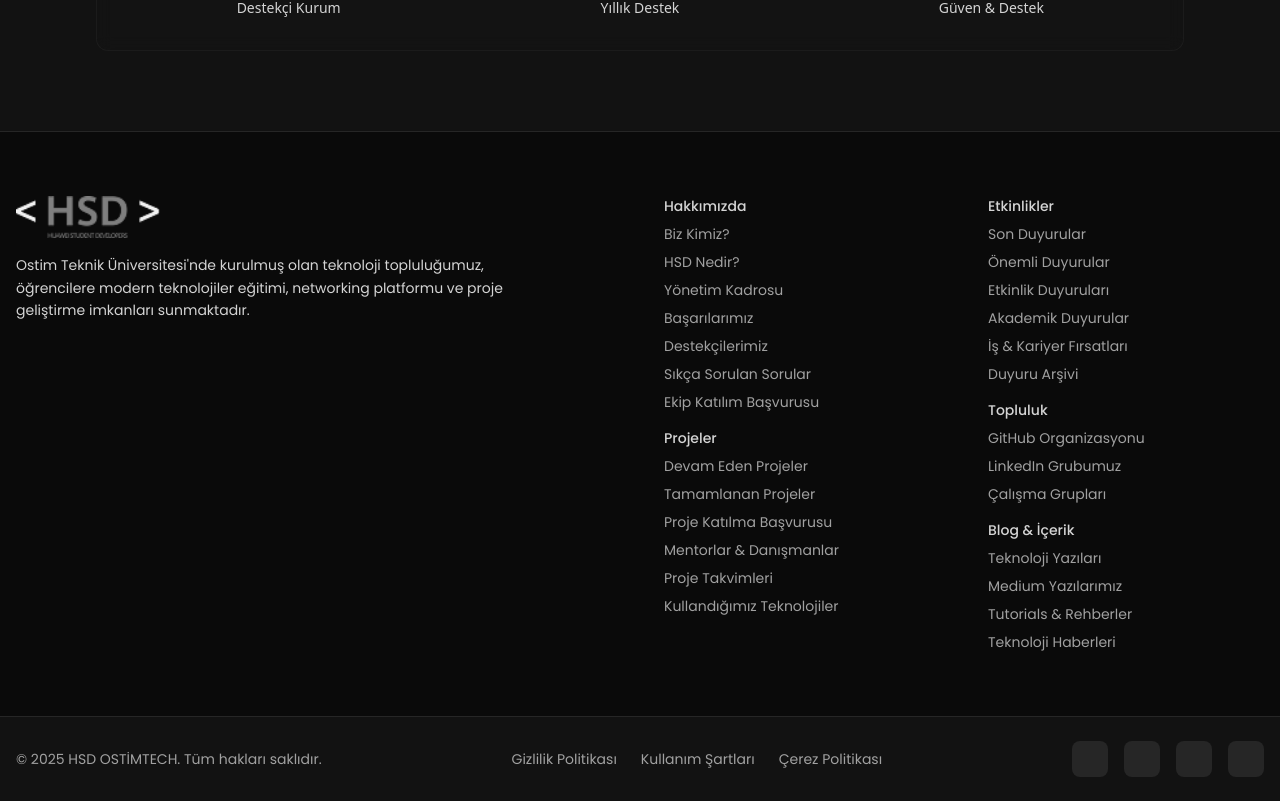
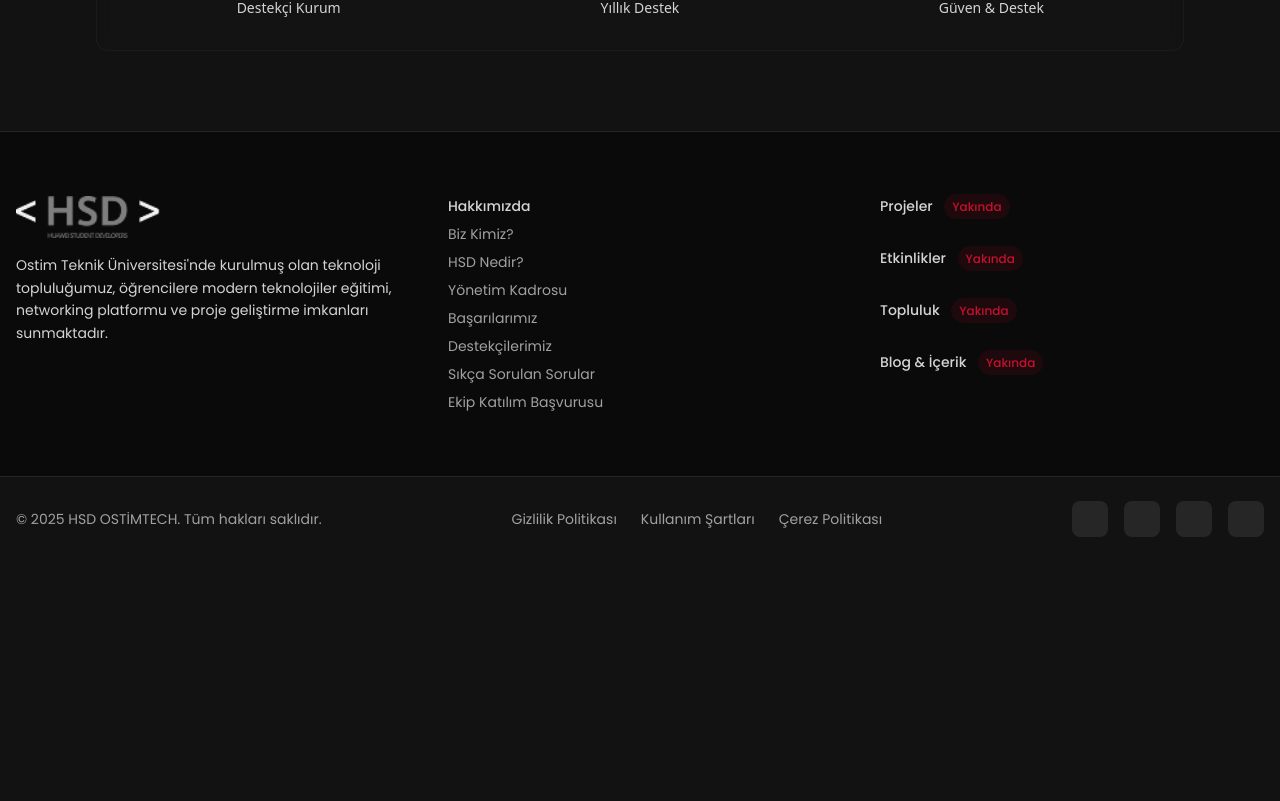
Before and after one commit to HSD-OSTIMTECH/HSD-Landing, a Next.js app: page /about/partners in a window 1280 px wide. Shown: the part 846-1647 px from the top of the page. After the commit the page ends 1407 px from the top, so only its background shows below. Built offline with nearby package versions, Linux system fonts and the light colour scheme; some icons are missing.

Commit message:
refactor: update Footer component layout and improve link structure

```diff
--- a/components/layout/site/footer.tsx
+++ b/components/layout/site/footer.tsx
@@ -11,24 +11,17 @@ const Footer = () => {
     <footer className="w-full bg-neutral-950 text-white font-poppins border-t border-neutral-800">
       {/* Ana Footer İçeriği */}
       <div className="max-w-7xl mx-auto px-4 py-16">
-        <div className="grid grid-cols-1 md:grid-cols-2 lg:grid-cols-4 gap-12">
+        <div className="grid grid-cols-1 md:grid-cols-2 lg:grid-cols-3 gap-12">
           {/* Topluluk Hakkında */}
-          <div className="lg:col-span-2 flex flex-col gap-4 max-w-lg">
+          <div className="lg:col-span-1 flex flex-col gap-4 max-w-lg">
             <img src="/images/logo.png" alt="HSD Logo" className="w-36" />
             <p className="text-neutral-300 leading-relaxed text-sm">
-              Ostim Teknik Üniversitesi'nde kurulmuş olan teknoloji
-              topluluğumuz, öğrencilere modern teknolojiler eğitimi, networking
-              platformu ve proje geliştirme imkanları sunmaktadır.
+              Ostim Teknik Üniversitesi'nde kurulmuş olan teknoloji topluluğumuz, öğrencilere modern teknolojiler eğitimi, networking platformu ve proje geliştirme imkanları sunmaktadır.
             </p>
           </div>
-
-          {/* Hızlı Linkler */}
+          {/* Hakkımızda Linkleri */}
           <div>
-            <div className="space-y-4">
-              <div>
-                <h5 className="text-sm font-medium text-neutral-300 mb-2">
-                  Hakkımızda
-                </h5>
+            <h5 className="text-sm font-medium text-neutral-300 mb-2">Hakkımızda</h5>
             <ul className="space-y-2 text-sm">
               {navigationData.about.links.map((link, index) => (
                 <li key={index}>
@@ -42,83 +35,19 @@ const Footer = () => {
               ))}
             </ul>
           </div>
-
+          {/* Diğer Linkler - Yakında */}
+          <div className="flex flex-col gap-6">
             <div>
-                <h5 className="text-sm font-medium text-neutral-300 mb-2">
-                  Projeler
-                </h5>
-                <ul className="space-y-2 text-sm">
-                  {navigationData.projects.links.slice(0, 6).map((link, index) => (
-                    <li key={index}>
-                      <a
-                        href={link.href}
-                        className="text-neutral-400 hover:text-white transition-colors"
-                      >
-                        {link.text}
-                      </a>
-                    </li>
-                  ))}
-                </ul>
+              <h5 className="text-sm font-medium text-neutral-300 mb-2">Projeler <span className="ml-2 px-2 py-1 bg-primary/10 text-primary rounded-full text-xs">Yakında</span></h5>
             </div>
+            <div>
+              <h5 className="text-sm font-medium text-neutral-300 mb-2">Etkinlikler <span className="ml-2 px-2 py-1 bg-primary/10 text-primary rounded-full text-xs">Yakında</span></h5>
             </div>
+            <div>
+              <h5 className="text-sm font-medium text-neutral-300 mb-2">Topluluk <span className="ml-2 px-2 py-1 bg-primary/10 text-primary rounded-full text-xs">Yakında</span></h5>
             </div>
-
-          {/* Etkinlikler & Topluluk */}
             <div>
-            <div className="space-y-4">
-              <div>
-                <h5 className="text-sm font-medium text-neutral-300 mb-2">
-                  Etkinlikler
-                </h5>
-                <ul className="space-y-2 text-sm">
-                  {navigationData.announcements.links.slice(0, 6).map((link, index) => (
-                    <li key={index}>
-                      <a
-                        href={link.href}
-                        className="text-neutral-400 hover:text-white transition-colors"
-                      >
-                        {link.text}
-                      </a>
-                    </li>
-                  ))}
-                </ul>
-              </div>
-
-              <div>
-                <h5 className="text-sm font-medium text-neutral-300 mb-2">
-                  Topluluk
-                </h5>
-                <ul className="space-y-2 text-sm">
-                  {navigationData.community.links.slice(0, 4).map((link, index) => (
-                    <li key={index}>
-                      <a
-                        href={link.href}
-                        className="text-neutral-400 hover:text-white transition-colors"
-                      >
-                        {link.text}
-                      </a>
-                    </li>
-                  ))}
-                </ul>
-              </div>
-
-              <div>
-                <h5 className="text-sm font-medium text-neutral-300 mb-2">
-                  Blog & İçerik
-                </h5>
-                <ul className="space-y-2 text-sm">
-                  {navigationData.blog.links.slice(0, 4).map((link, index) => (
-                    <li key={index}>
-                      <a
-                        href={link.href}
-                        className="text-neutral-400 hover:text-white transition-colors"
-                      >
-                        {link.text}
-                      </a>
-                    </li>
-                  ))}
-                </ul>
-              </div>
+              <h5 className="text-sm font-medium text-neutral-300 mb-2">Blog & İçerik <span className="ml-2 px-2 py-1 bg-primary/10 text-primary rounded-full text-xs">Yakında</span></h5>
             </div>
           </div>
         </div>
```
Lines whose indentation alone changed are shown as unchanged.
